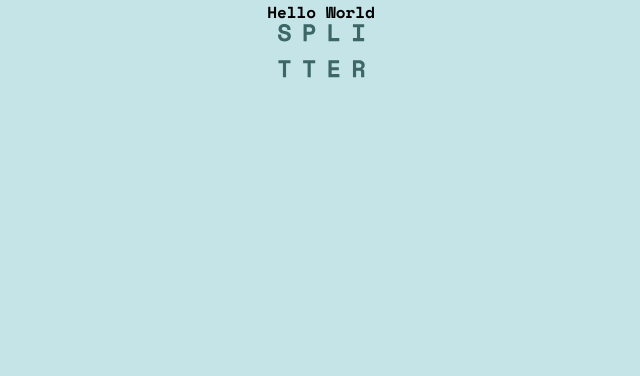
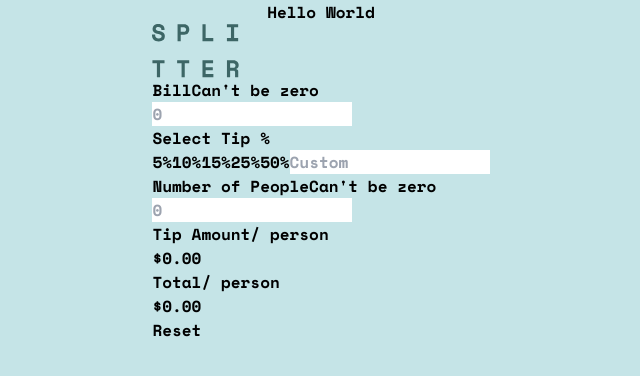
Before and after one commit to Vincenttoon/Splitter_Cell, a React (Create React App) app: page / in a window 1280 px wide. Shown: the top 376 px of the page, without its empty margins (319-959 px from the left). Built offline with nearby package versions, Linux system fonts and the light colour scheme; the HTML template or start-up script is replaced by a standard one.

Commit message:
page loading and tips inputting

```diff
--- a/src/components/UI/InputLines.jsx
+++ b/src/components/UI/InputLines.jsx
@@ -1,5 +1,5 @@
 import React from "react";
-import dollar from '../images/icon-dollar.svg';
+// import dollar from '../images/icon-dollar.svg';
 
 const InputLines = (props) => {
     return(
--- a/src/pages/MainPage.jsx
+++ b/src/pages/MainPage.jsx
@@ -1,18 +1,17 @@
 import React, { useState, useEffect } from "react";
-import logo from '../images/logo.svg'
+import logo from "../images/logo.svg";
 import InputLines from "../components/UI/InputLines";
 import TipChoice from "../components/UI/TipChoices";
 import ReturnCalc from "../components/UI/ReturnCalc";
 import ResetButton from "../components/UI/ResetButton";
 
 function MainPage() {
-
-    const tipAmounts = [5, 10, 15, 25, 50, 'custom']
-    const [billTotal, setBillTotal] = useState('');
-    const [totalPeople, setTotalPeople] = useState('');
-    const [tipPercentage, setTipPercentage] =  useState('');
-    const [tipPerPerson, setTipPerPerson] = useState('0.00');
-    const [totalPerPerson, setTotalPerPerson] = useState('0.00');
+  const tipAmounts = [5, 10, 15, 25, 50, "custom"];
+  const [billTotal, setBillTotal] = useState("");
+  const [totalPeople, setTotalPeople] = useState("");
+  const [tipPercentage, setTipPercentage] = useState("");
+  const [tipPerPerson, setTipPerPerson] = useState("0.00");
+  const [totalPerPerson, setTotalPerPerson] = useState("0.00");
   const [cleanTipPercentage, setCleanTipPercentage] = useState(false);
   const [billError, setBillError] = useState(false);
   const [personError, setPersonError] = useState(false);
@@ -20,26 +19,138 @@ function MainPage() {
 
   const handleBillChange = (event) => {
     setBillTotal(event.target.value);
-    }
+  };
 
   const handleTipPercentageChange = (event) => {
     setTipPercentage(event.target.value);
-    }
+  };
 
   const handlePeopleChange = (event) => {
     setTotalPeople(event.target.value);
+  };
+
+  const calculateTipPerPerson = (bill, tipPercentage, persons) => {
+    return (bill * (tipPercentage / 100) / persons);
+  };
+
+  const calculateTotalPerPerson = (bill, persons, tipPerPerson) => {
+    return (bill / persons) + tipPerPerson;
+  };
+
+  const handleResetClick = () => {
+    setBillTotal("");
+    setTotalPeople("");
+    setTipPercentage("");
+    setTipPerPerson("0.00");
+    setTotalPerPerson("0.00");
+    setCleanTipPercentage(!cleanTipPercentage);
+    cleanErrors();
+    setResetButtonDisabled(true);
+  };
+
+  const cleanErrors = () => {
+    setBillError(false);
+    setPersonError(false);
+  };
+
+  const validateInput = (event) => {
+    if (event.target.id === "bill-input") {
+      setBillError(false);
+    } else {
+      setPersonError(false);
     }
 
+    if (event.target.value === "") {
+      return event.target.id === "bill-input"
+        ? setBillError(true)
+        : setPersonError(true);
+    }
+  };
 
+  const calculateAll = () => {
+    const calcTipPerPerson = calculateTipPerPerson(
+      billTotal,
+      tipPercentage,
+      totalPeople
+    );
+    const calcTotalPerPerson = calculateTotalPerPerson(
+      billTotal,
+      totalPeople,
+      calcTipPerPerson
+    );
 
+    setTipPerPerson(calcTipPerPerson.toFixed(2));
+    setTotalPerPerson(calcTotalPerPerson.toFixed(2));
+  };
+
+  useEffect(() => {
+    if (totalPeople && billTotal && tipPercentage) {
+      setResetButtonDisabled(false);
+      calculateAll();
+    }
+  }, [totalPeople, billTotal, tipPercentage]);
 
   return (
-        <div className="main-div">
-            <img src={ logo } alt="main Splitter logo" />
-            <div className="AppContent">
+    <>
+      <header className="main-div">
+        <img src={logo} alt="main Splitter logo" />
+      </header>
+
+      <main>
+        <div className="input-section">
+          <InputLines
+            id="bill-input"
+            label="Bill"
+            icon="dollar-icon"
+            value={billTotal}
+            error={billError}
+            onChange={handleBillChange}
+            onBlur={validateInput}
+          />
+
+          <TipChoice
+            tips={tipAmounts}
+            className="tip-class"
+            onChange={handleTipPercentageChange}
+            cleanTipPercentage={cleanTipPercentage}
+          />
+
+          <InputLines
+            id="input-input"
+            label="Number of People"
+            icon="person-icon"
+            className="IL-class"
+            value={totalPeople}
+            error={personError}
+            onChange={handlePeopleChange}
+            onBlur={validateInput}
+          />
         </div>
+
+        <div className="return-calc-section">
+          <div className="return-calc-container">
+            <ReturnCalc
+              title="Tip Amount"
+              amount={tipPerPerson}
+              className="tip-per"
+            />
+            <ReturnCalc
+              id="total-per-person"
+              title="Total"
+              amount={totalPerPerson}
+              className="per-person"
+            />
           </div>
-    )
+          <ResetButton
+            disabled={resetButtonDisabled}
+            id="reset-button"
+            className="reset-button"
+            onClick={handleResetClick}
+          />
+        </div>
+      </main>
+    </>
+  );
 }
 
-export default MainPage
+export default MainPage;
```
Lines whose indentation alone changed are shown as unchanged.
